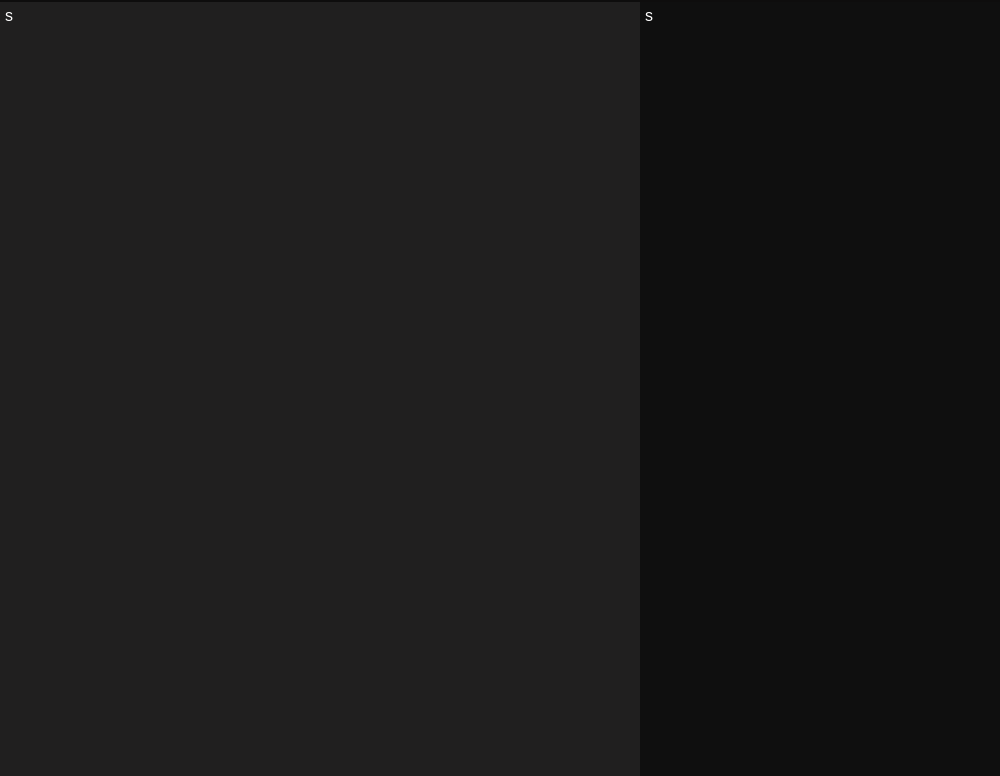
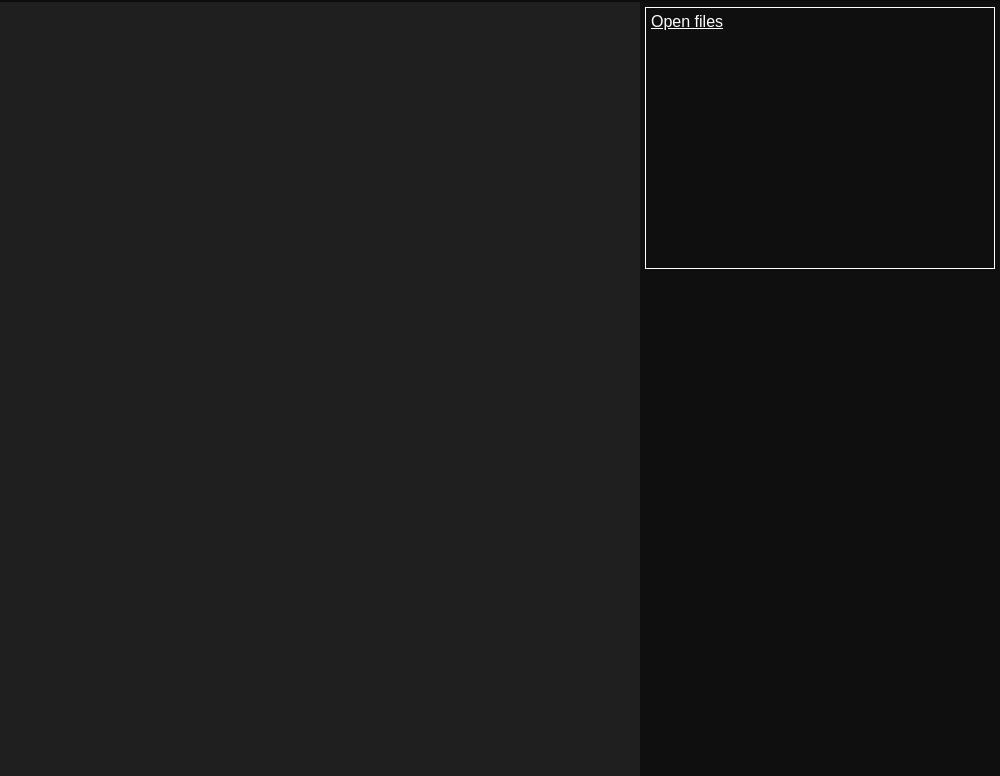
Before and after one commit to gorciu-official/studio, an Electron app: page src/editor/editor.html in a window 1000 px wide. Shown: the part 24-800 px from the top of the page. Drawn offline with Linux system fonts and the light colour scheme.

Commit message:
Added files opening UI

```diff
--- a/src/editor/editor.html
+++ b/src/editor/editor.html
@@ -20,8 +20,12 @@
     </div>
     <div class="content">
         <div class="content-inner">
-            <div class="editor">s</div>
-            <div class="functionbar">s</div>
+            <div class="editor"></div>
+            <div class="functionbar">
+                <div class="files">
+                    <a href="javascript:openProject()">Open files</a>
+                </div>
+            </div>
         </div>
     </div>
 </body>
--- a/src/editor/style.css
+++ b/src/editor/style.css
@@ -65,6 +65,14 @@ body {
     width: 350px;
     padding: 5px;
     background-color: var(--functionbar-background);
+    user-select: none;
+}
+
+.files {
+    border: 1px solid white;
+    padding: 5px;
+    height: 250px;
+    overflow: auto;
 }
 
 .editor {
```
